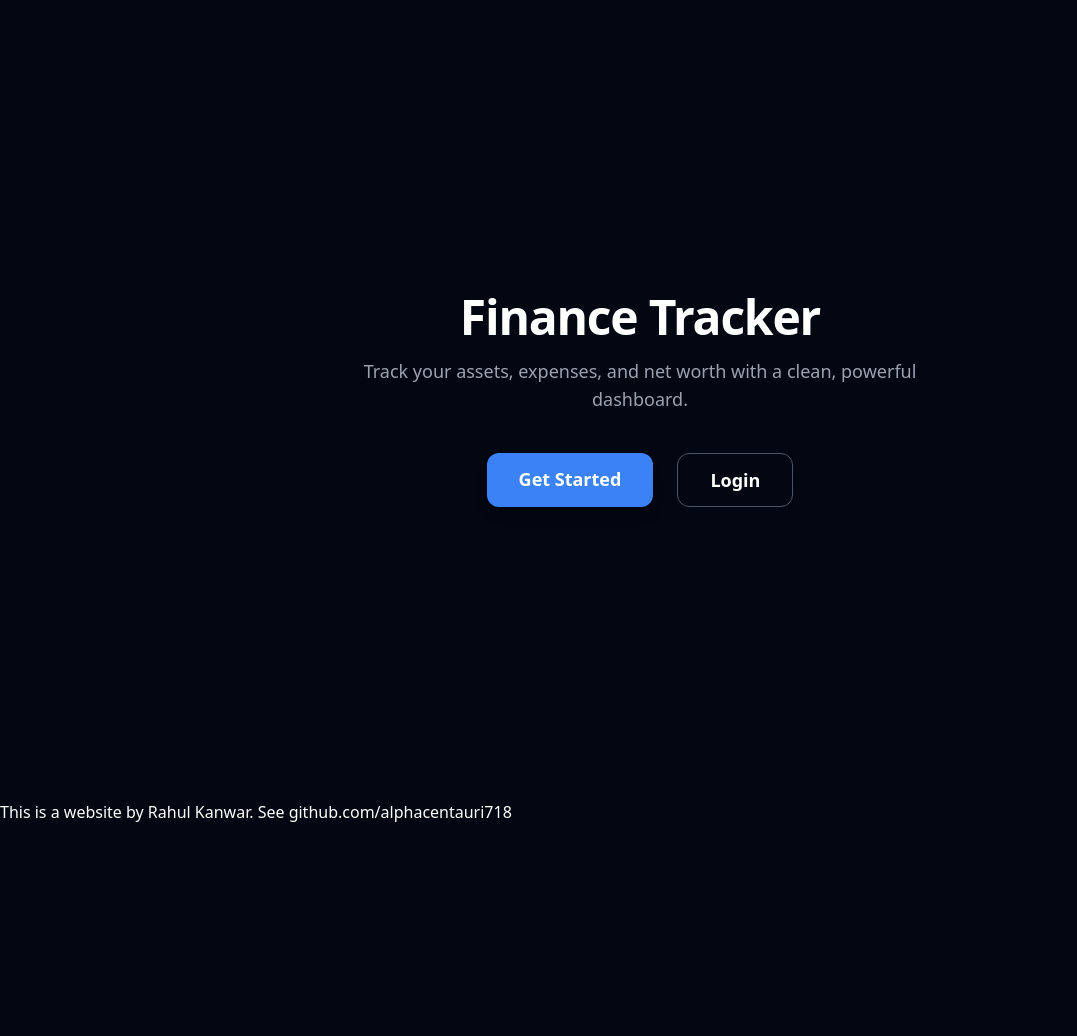
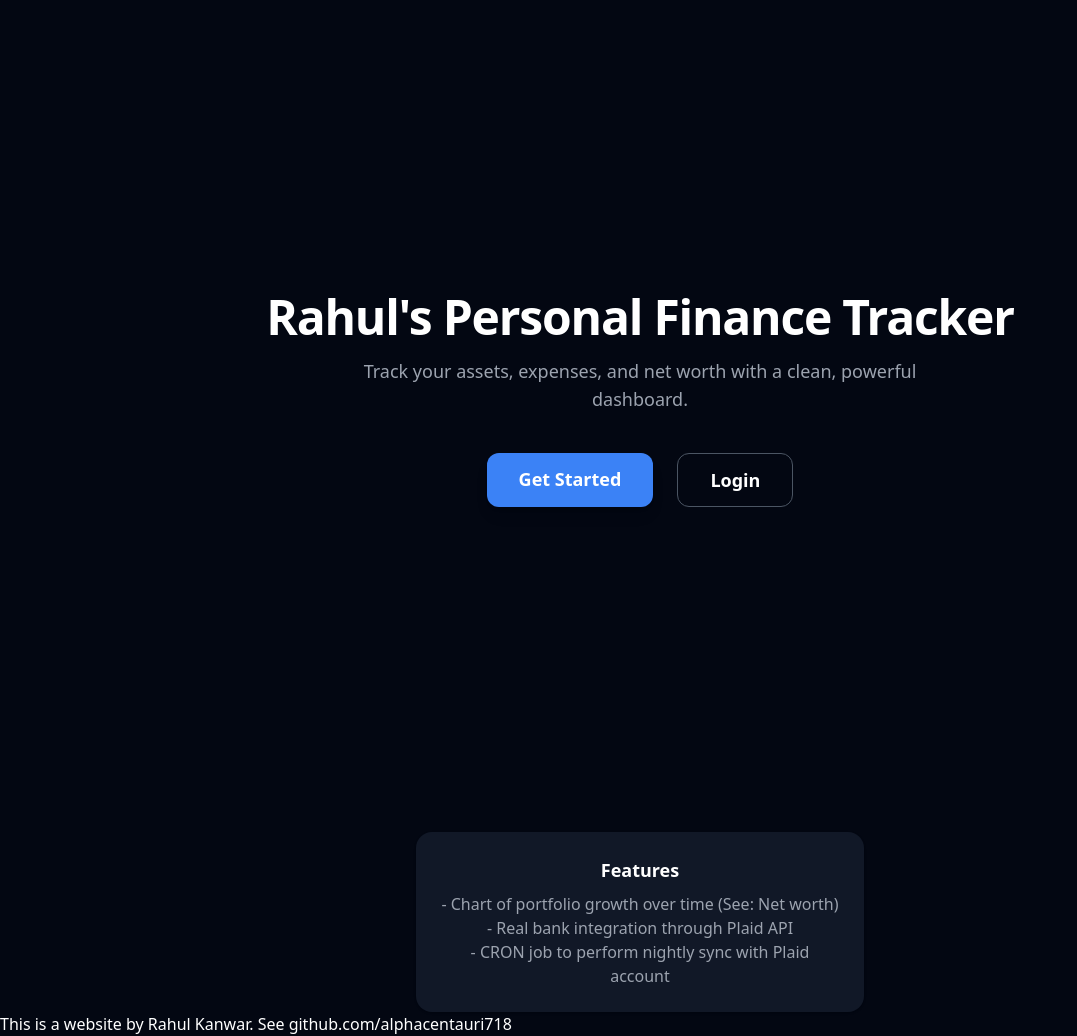
Before and after one commit to alphacentauri718/Personal-Finance-Tracker, a FastAPI app: page / in a window 1280 px wide. Shown: the whole page, without its empty margins (0-1077 px from the left). Before the commit the page ends 822 px from the top, so only its background shows below. Run offline with FastAPI, Linux system fonts and the light colour scheme; parts of the project's set-up code (start-up, migrations or seed data) failed here and were passed over; some libraries are stand-ins or nearby versions.

Commit message:
API test message and splash screen features

```diff
--- a/templates/splash.html
+++ b/templates/splash.html
@@ -9,7 +9,7 @@
 <div class="min-h-screen flex flex-col items-center justify-center text-center px-6">
 
     <h1 class="text-5xl font-extrabold mb-4 tracking-tight">
-        Finance Tracker
+        Rahul's Personal Finance Tracker
     </h1>
 
     <p class="text-gray-400 text-lg max-w-xl mb-10">
@@ -38,7 +38,22 @@
     </div>
 
 </div>
-
+<div class="flex justify-center mt-8">
+    <div class="bg-gray-900 text-white p-6 rounded-2xl shadow max-w-md text-center">
+        <p class="text-lg font-semibold mb-2">
+            Features
+        </p>
+        <p class="text-gray-400">
+            - Chart of portfolio growth over time (See: Net worth)
+        </p>
+        <p class="text-gray-400">
+            - Real bank integration through Plaid API
+        </p>
+        <p class="text-gray-400">
+            - CRON job to perform nightly sync with Plaid account
+        </p>
+    </div>
+</div>
 <p>
     This is a website by Rahul Kanwar. See github.com/alphacentauri718
 </p>
```
Also changed, not shown: templates/home.html (+20 -0 lines).
